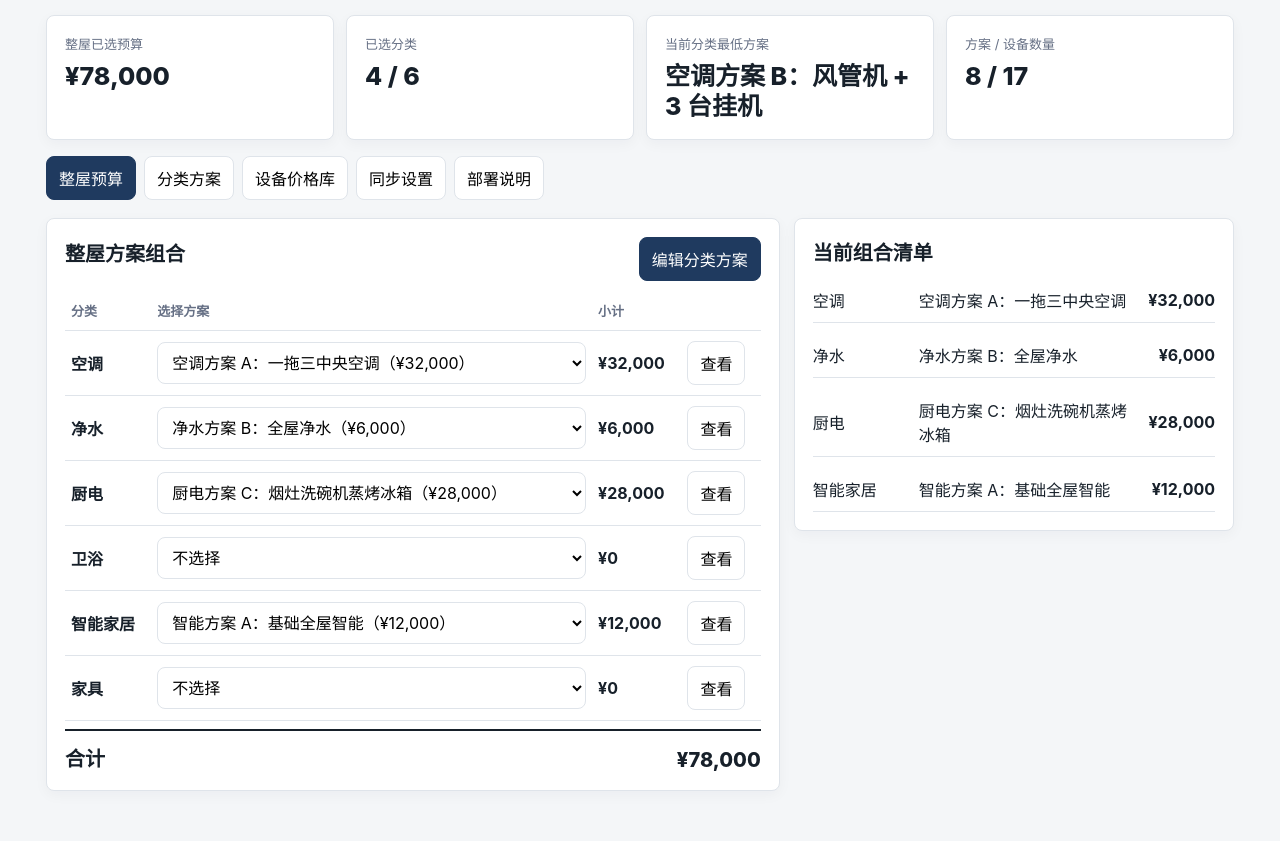
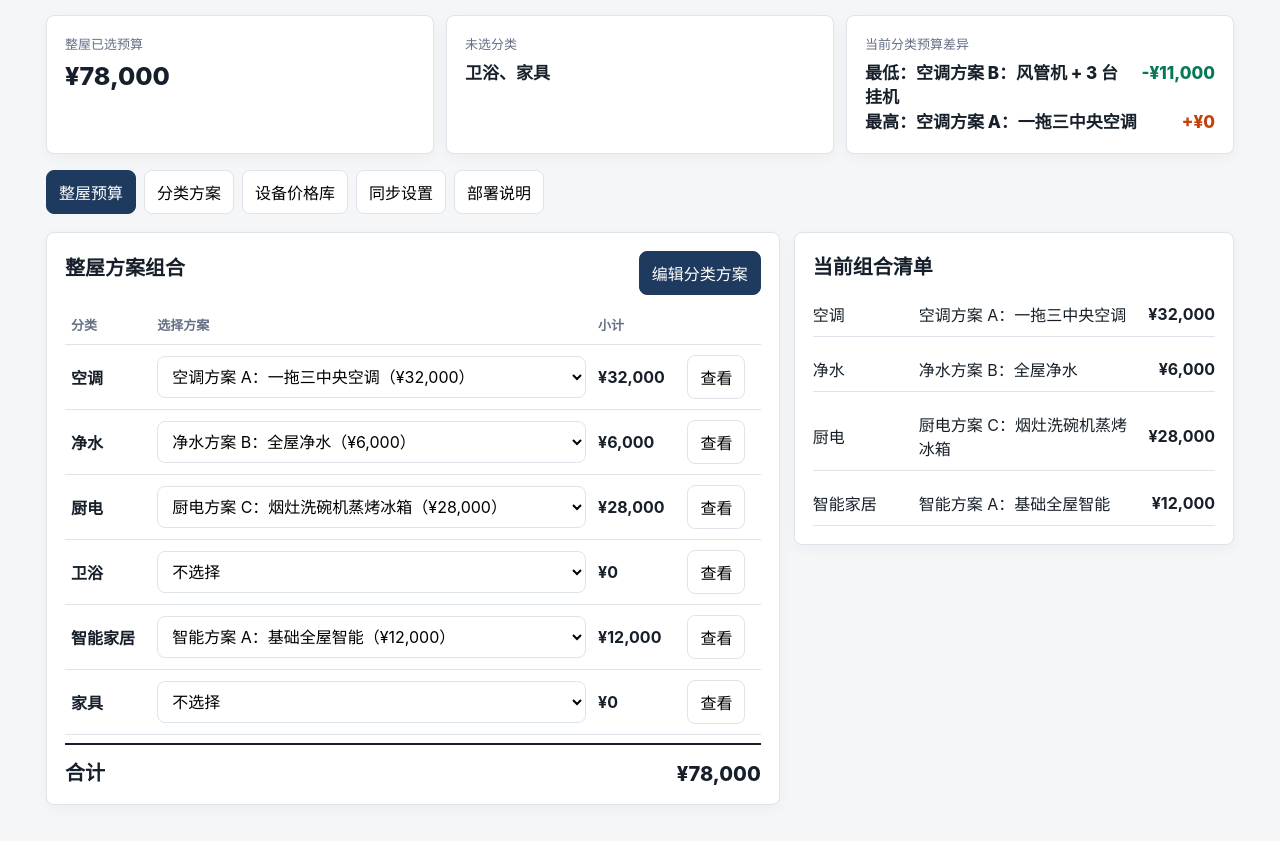
Before and after one commit to liuxmw8/ys, a plain HTML site: page index.html in a window 1280 px wide. Shown: the part 101-942 px from the top of the page. Drawn offline with Linux system fonts and the light colour scheme.

Commit message:
Refine summary stats

```diff
--- a/index.html
+++ b/index.html
@@ -66,9 +66,14 @@
     }
     .row { display:flex; gap:10px; align-items:center; flex-wrap:wrap; }
     .between { display:flex; justify-content:space-between; gap:12px; align-items:center; }
-    .grid { display:grid; grid-template-columns:repeat(4,1fr); gap:12px; margin:16px 0; }
+    .grid { display:grid; grid-template-columns:repeat(3,1fr); gap:12px; margin:16px 0; }
     .stat .label { color:var(--muted); font-size:13px; }
     .stat .value { font-size:25px; font-weight:800; margin-top:8px; line-height:1.2; }
+    .stat .value.compact { font-size:17px; line-height:1.45; }
+    .stat-line { display:flex; justify-content:space-between; gap:10px; align-items:baseline; }
+    .stat-delta { white-space:nowrap; }
+    .stat-delta.save { color:var(--ok); }
+    .stat-delta.add { color:var(--danger); }
     .tabs, .category-tabs { display:flex; gap:8px; margin:16px 0; overflow:auto; padding-bottom:2px; }
     .tabs button.active, .category-tabs button.active { background:var(--main); color:white; border-color:var(--main); }
     .category-tabs button { background:#fff; }
@@ -266,9 +271,8 @@
 
     <section class="grid">
       <div class="card stat"><div class="label">整屋已选预算</div><div id="wholeBudget" class="value">￥0</div></div>
-      <div class="card stat"><div class="label">已选分类</div><div id="selectedCount" class="value">0 / 0</div></div>
-      <div class="card stat"><div class="label">当前分类最低方案</div><div id="cheapestName" class="value">-</div></div>
-      <div class="card stat"><div class="label">方案 / 设备数量</div><div id="counts" class="value">0 / 0</div></div>
+      <div class="card stat"><div class="label">未选分类</div><div id="missingCategories" class="value compact">-</div></div>
+      <div class="card stat"><div class="label">当前分类预算差异</div><div id="categoryBudgetInsight" class="value compact">-</div></div>
     </section>
 
     <nav class="tabs">
@@ -379,6 +383,7 @@ function defaultData(){
 
 function uid(prefix){ return prefix + '-' + Date.now() + '-' + Math.random().toString(16).slice(2); }
 function money(n){ return new Intl.NumberFormat('zh-CN',{style:'currency',currency:'CNY',maximumFractionDigits:0}).format(Number(n||0)); }
+function signedMoney(n){ return (n >= 0 ? '+' : '-') + money(Math.abs(n)); }
 function esc(s){ return String(s ?? '').replace(/[&<>'"]/g, c => ({'&':'&amp;','<':'&lt;','>':'&gt;',"'":'&#39;','"':'&quot;'}[c])); }
 function jsArg(value){ return esc(JSON.stringify(value)); }
 function loadLocal(){
@@ -462,12 +467,26 @@ function render(){
   renderItems();
 }
 function renderStats(){
-  const selected = selectedSummaries().filter(row => row.plan);
+  const missing = selectedSummaries().filter(row => !row.plan).map(row => row.category);
   const sorted = categoryTotals(activeCategory);
+  const selected = selectedPlan(activeCategory);
+  const baseline = selected ? planTotal(selected) : (sorted[0]?.total || 0);
+  const lowest = sorted[0];
+  const highest = sorted[sorted.length - 1];
   document.getElementById('wholeBudget').textContent = money(wholeTotal());
-  document.getElementById('selectedCount').textContent = selected.length + ' / ' + categories().length;
-  document.getElementById('cheapestName').textContent = sorted[0] ? sorted[0].name : '-';
-  document.getElementById('counts').textContent = data.plans.length + ' / ' + data.items.length;
+  document.getElementById('missingCategories').textContent = missing.length ? missing.join('、') : '已全部选择';
+  document.getElementById('categoryBudgetInsight').innerHTML = renderCategoryBudgetInsight(lowest, highest, baseline);
+}
+function renderCategoryBudgetInsight(lowest, highest, baseline){
+  if (!lowest) return '-';
+  const rows = [];
+  const lowestDelta = lowest.total - baseline;
+  rows.push(`<div class="stat-line"><span>最低：${esc(lowest.name)}</span><span class="stat-delta save">${signedMoney(lowestDelta)}</span></div>`);
+  if (highest && highest.id !== lowest.id) {
+    const highestDelta = highest.total - baseline;
+    rows.push(`<div class="stat-line"><span>最高：${esc(highest.name)}</span><span class="stat-delta add">${signedMoney(highestDelta)}</span></div>`);
+  }
+  return rows.join('');
 }
 function renderCategoryTabs(){
   return `<nav class="category-tabs">
```
